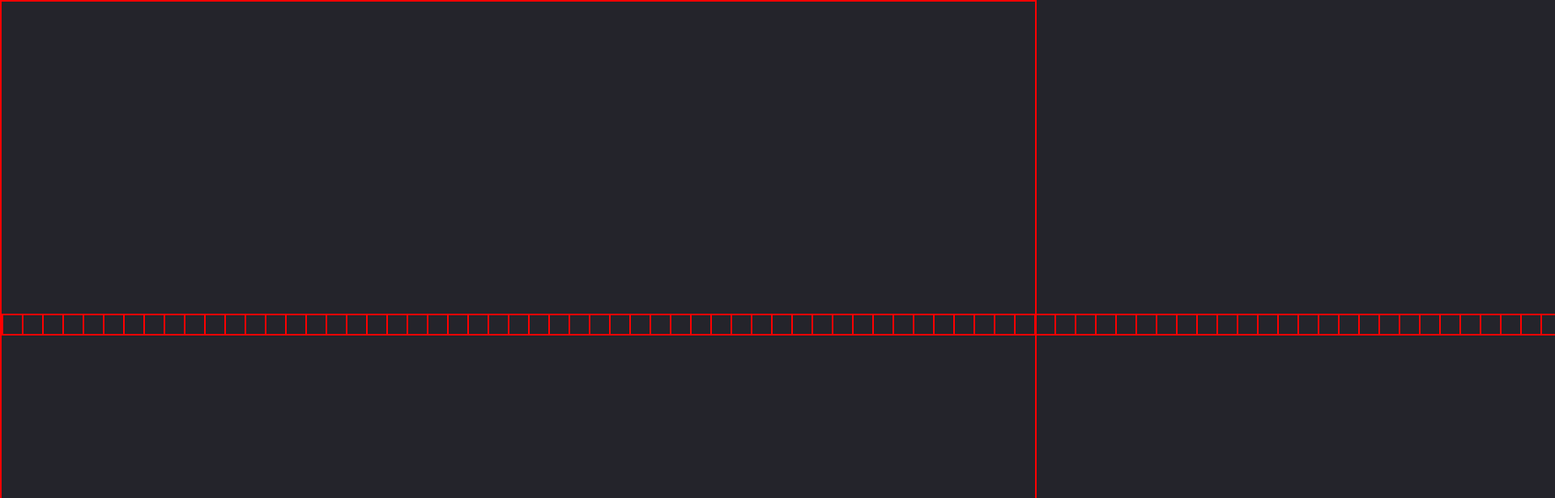
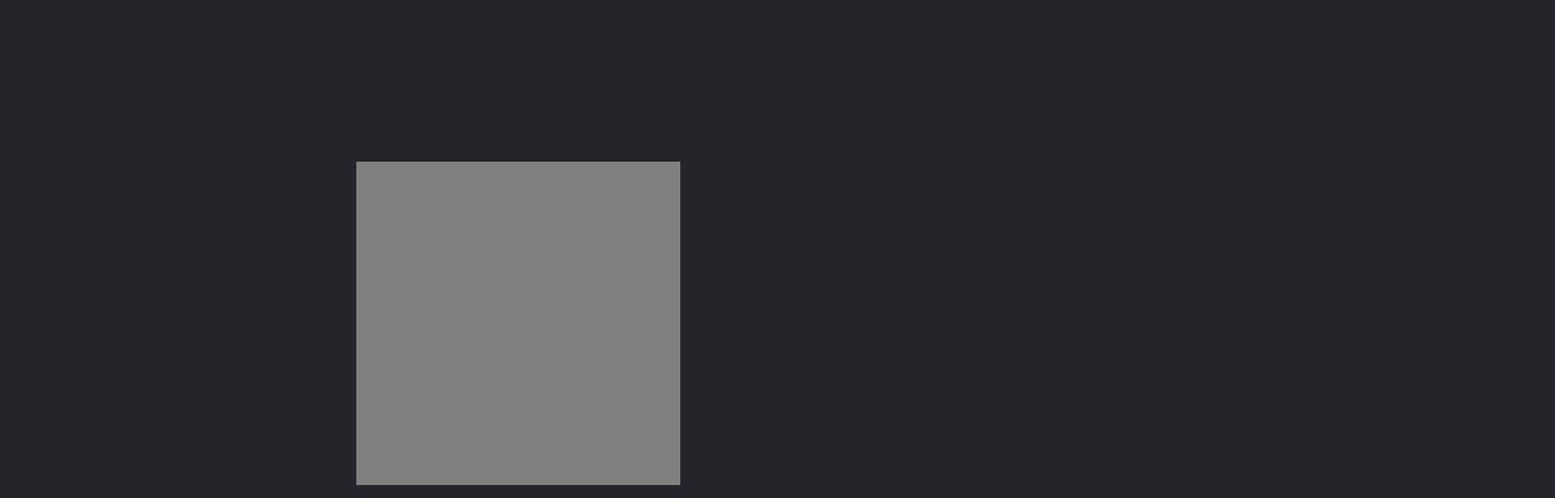
Before and after one commit to BuildAnythingWithCode/Etch-A-Sketch, a plain HTML site: page index.html in a window 1280 px wide. Shown: the top 616 px of the page at 81% size, 1920 px wide, since content can reach past the window. Drawn offline with Linux system fonts and the light colour scheme.

Commit message:
Form flexbox into grid using max-width and wrap

```diff
--- a/script.js
+++ b/script.js
@@ -5,11 +5,11 @@ container.classList.add("container");
 body.insertBefore(container, jsScript);
 
 container.setAttribute("style",
-"display: flex; align-items: center; justify-content: center;");
+"display: flex; align-items: center; justify-content: center; max-width: 400px; flex-wrap: wrap;");
 
-for (let i = 0; i <= 256; i++) {
+for (let i = 0; i <= 255; i++) {
   squareDiv = document.createElement("div");
   squareDiv.classList.add("square");
   container.appendChild(squareDiv);
-  squareDiv.setAttribute("style", "height: 25px; width: 25px;");
+  squareDiv.setAttribute("style", "height: 25px; width: 25px; background-color: grey;");
 };
--- a/style.css
+++ b/style.css
@@ -2,7 +2,7 @@
   padding: 0;
   margin: 0;
   box-sizing: border-box;
-  border: 1px solid red;
+  border: 0px solid red;
 }
 
 body {
```
